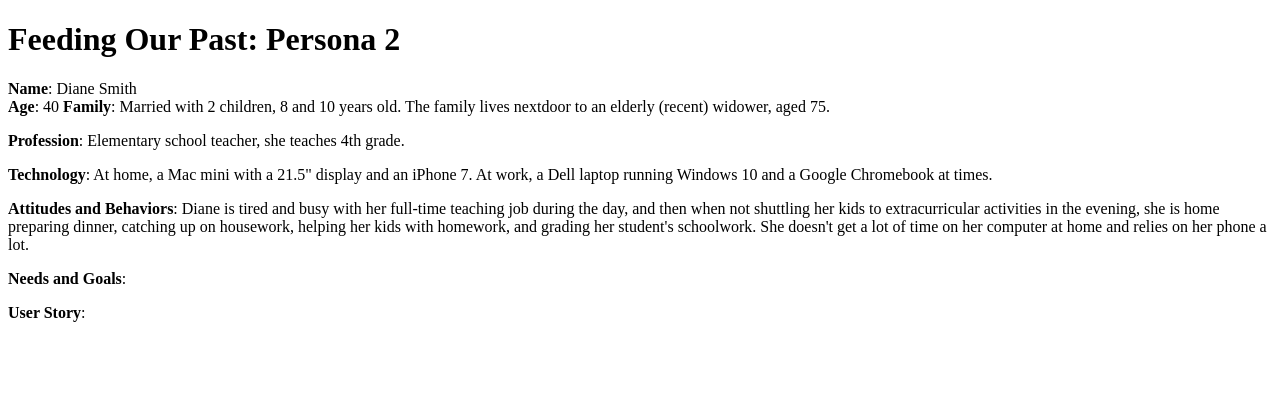
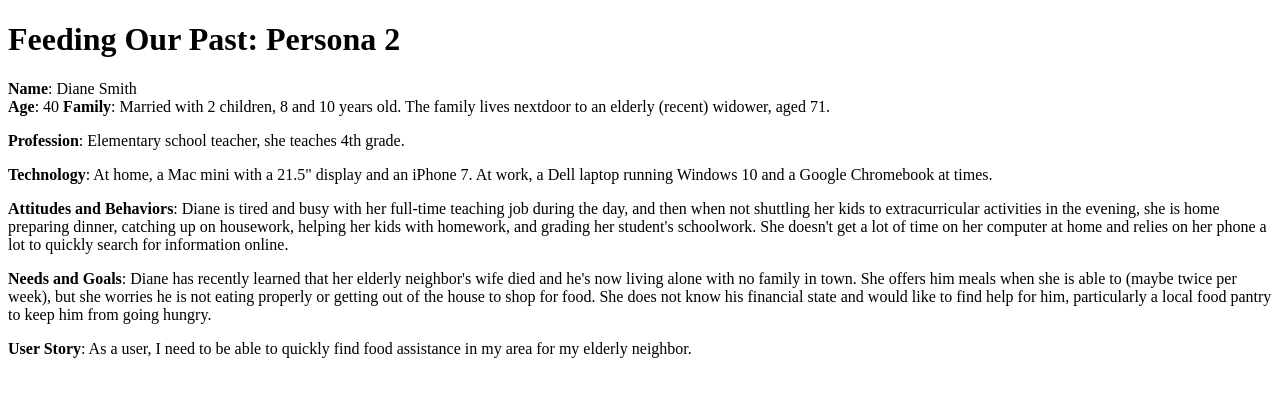
Before and after one commit to fullStackMartinez/feeding-our-past, a PHP site: page /epic/persona-2.php in a window 1280 px wide. Shown: the top 397 px of the page. Run offline with PHP 8.4, Linux system fonts and the light colour scheme.

Commit message:
defined persona needs and user story

```diff
--- a/epic/persona-2.php
+++ b/epic/persona-2.php
@@ -11,13 +11,13 @@
 		This persona will be a person who is seeking information to help a senior-aged family member, friend, or neighbor. -->
 		<p><strong>Name</strong>: Diane Smith<br>
 			<strong>Age</strong>: 40
-			<strong>Family</strong>: Married with 2 children, 8 and 10 years old. The family lives nextdoor to an elderly (recent) widower, aged 75.</p>
+			<strong>Family</strong>: Married with 2 children, 8 and 10 years old. The family lives nextdoor to an elderly (recent) widower, aged 71.</p>
 
 
 		<p><strong>Profession</strong>: Elementary school teacher, she teaches 4th grade.</p>
 		<p><strong>Technology</strong>: At home, a Mac mini with a 21.5" display and an iPhone 7. At work, a Dell laptop running Windows 10 and a Google Chromebook at times.</p>
-		<p><strong>Attitudes and Behaviors</strong>: Diane is tired and busy with her full-time teaching job during the day, and then when not shuttling her kids to extracurricular activities in the evening, she is home preparing dinner, catching up on housework, helping her kids with homework, and grading her student's schoolwork. She doesn't get a lot of time on her computer at home and relies on her phone a lot.</p>
-		<p><strong>Needs and Goals</strong>: </p>
-		<p><strong>User Story</strong>: </p>
+		<p><strong>Attitudes and Behaviors</strong>: Diane is tired and busy with her full-time teaching job during the day, and then when not shuttling her kids to extracurricular activities in the evening, she is home preparing dinner, catching up on housework, helping her kids with homework, and grading her student's schoolwork. She doesn't get a lot of time on her computer at home and relies on her phone a lot to quickly search for information online.</p>
+		<p><strong>Needs and Goals</strong>: Diane has recently learned that her elderly neighbor's wife died and he's now living alone with no family in town. She offers him meals when she is able to (maybe twice per week), but she worries he is not eating properly or getting out of the house to shop for food. She does not know his financial state and would like to find help for him, particularly a local food pantry to keep him from going hungry.</p>
+		<p><strong>User Story</strong>: As a user, I need to be able to quickly find food assistance in my area for my elderly neighbor.</p>
 	</body>
 </html>
```
